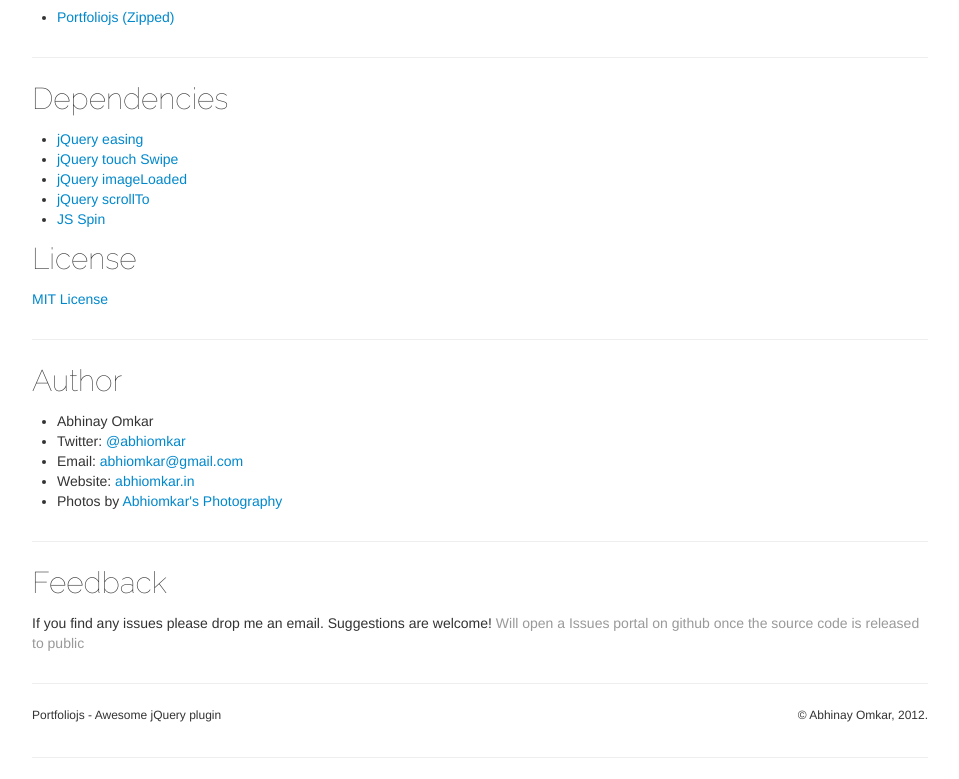
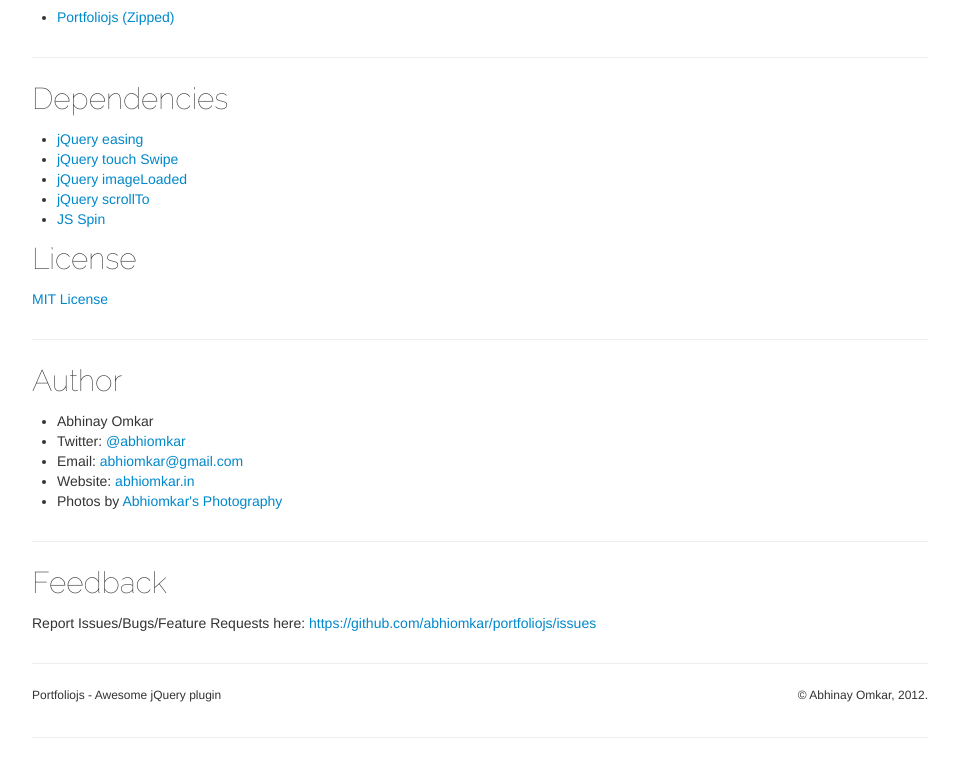
Before and after one commit to abhiomkar/portfolio-js, a plain HTML site: page index.html in a window 1280 px wide. Shown: the part 2215-2994 px from the top of the page, without its empty margins (160-1119 px from the left). Drawn offline with nearby package versions, Linux system fonts and the light colour scheme; a script that the page names is missing.

Commit message:
changes in the Feedback column

```diff
--- a/index.html
+++ b/index.html
@@ -312,7 +312,7 @@
         <h2>Feedback</h2>
         <div class="row-fluid">
             <div class="span12">
-                <p>If you find any issues please drop me an email. Suggestions are welcome! <span class="muted">Will open a Issues portal on github once the source code is released to public</span></p>
+                <p>Report Issues/Bugs/Feature Requests here: <a href="https://github.com/abhiomkar/portfoliojs/issues">https://github.com/abhiomkar/portfoliojs/issues</a></p>
             </div>
         </div>
 
```
